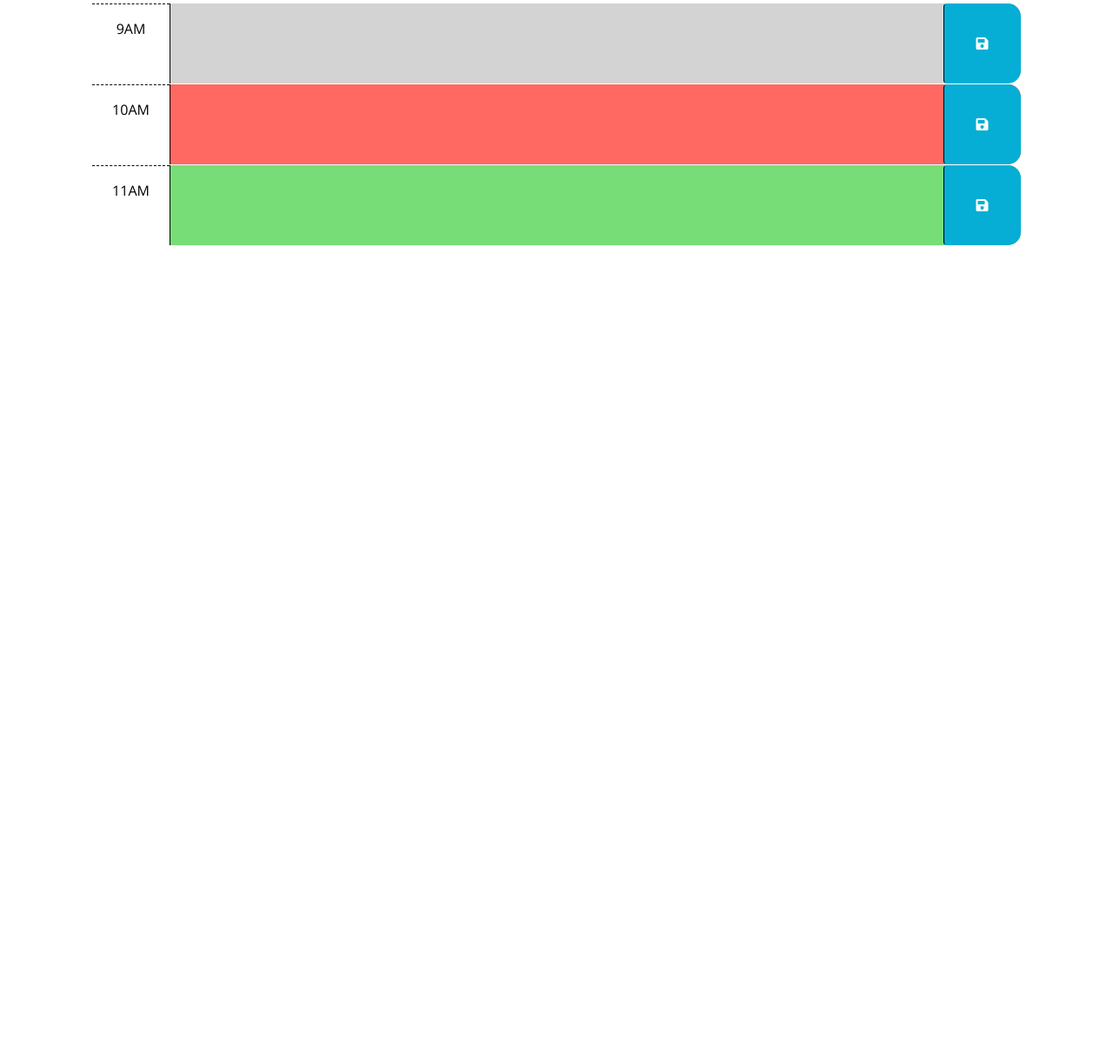
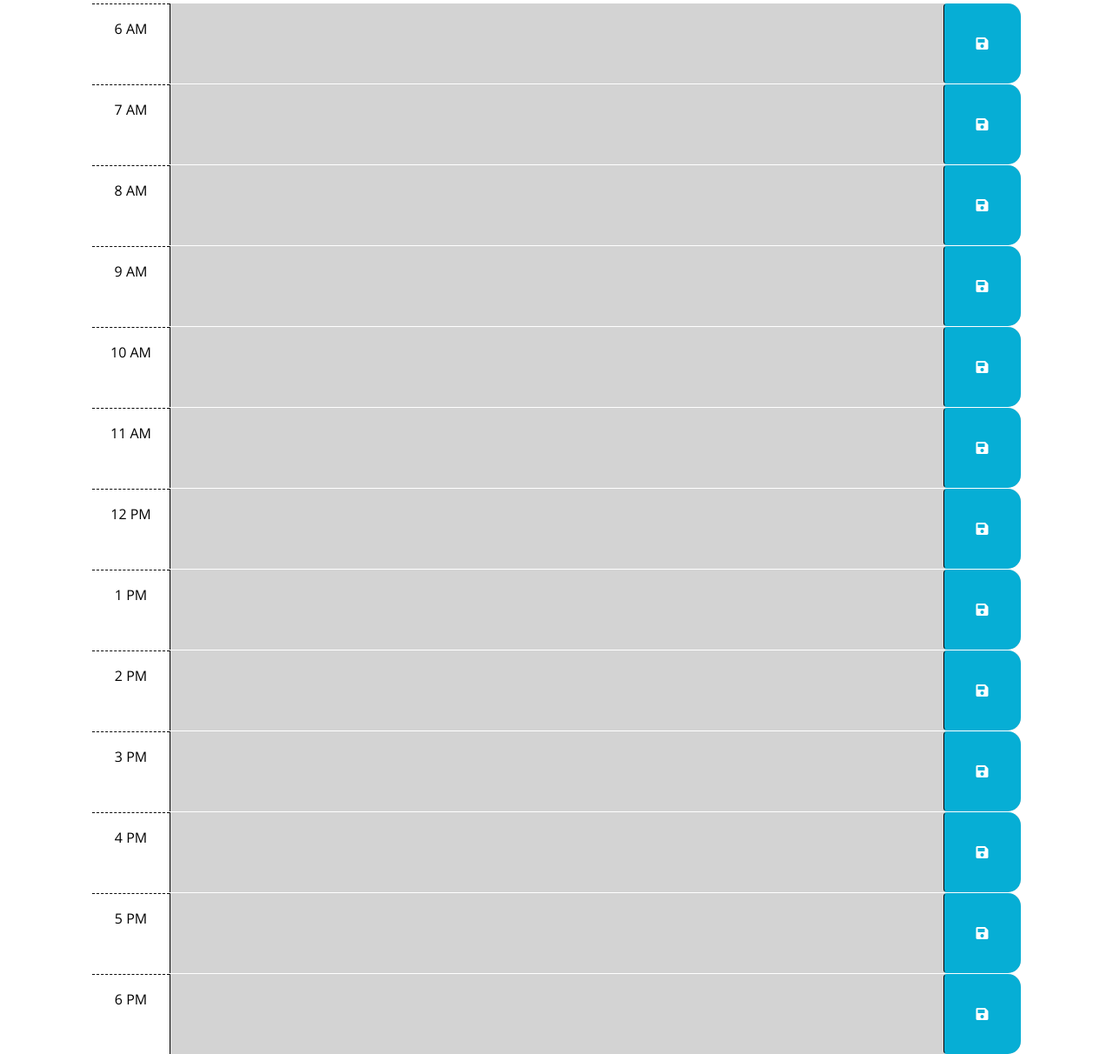
Before and after one commit to ebcoleman/daily-planner, a plain HTML site: page Develop/index.html in a window 1280 px wide. Shown: the part 253-1465 px from the top of the page at 87% size. Before the commit the page ends 800 px from the top, so only its background shows below. Drawn offline with nearby package versions, Linux system fonts and the light colour scheme.

Commit message:
added time blocks to html

```diff
--- a/Develop/index.html
+++ b/Develop/index.html
@@ -29,6 +29,129 @@
       <p id="currentDay" class="lead"></p>
     </header>
     <div class="container-lg px-5">
+
+      <div id="6-am" class="row time-block past">
+        <div class="col-2 col-md-1 hour text-center py-3">6 AM</div>
+        <textarea class="col-8 col-md-10 description" rows="3"> </textarea>
+        <button class="btn saveBtn col-2 col-md-1" aria-label="save">
+          <i class="fas fa-save" aria-hidden="true"></i>
+        </button>
+      </div>
+
+      <div id="7-am" class="row time-block past">
+        <div class="col-2 col-md-1 hour text-center py-3">7 AM</div>
+        <textarea class="col-8 col-md-10 description" rows="3"> </textarea>
+        <button class="btn saveBtn col-2 col-md-1" aria-label="save">
+          <i class="fas fa-save" aria-hidden="true"></i>
+        </button>
+      </div>
+
+      <div id="8-am" class="row time-block past">
+        <div class="col-2 col-md-1 hour text-center py-3">8 AM</div>
+        <textarea class="col-8 col-md-10 description" rows="3"> </textarea>
+        <button class="btn saveBtn col-2 col-md-1" aria-label="save">
+          <i class="fas fa-save" aria-hidden="true"></i>
+        </button>
+      </div>
+
+      <div id="9-am" class="row time-block past">
+        <div class="col-2 col-md-1 hour text-center py-3">9 AM</div>
+        <textarea class="col-8 col-md-10 description" rows="3"> </textarea>
+        <button class="btn saveBtn col-2 col-md-1" aria-label="save">
+          <i class="fas fa-save" aria-hidden="true"></i>
+        </button>
+      </div>
+
+      <div id="10-am" class="row time-block past">
+        <div class="col-2 col-md-1 hour text-center py-3">10 AM</div>
+        <textarea class="col-8 col-md-10 description" rows="3"> </textarea>
+        <button class="btn saveBtn col-2 col-md-1" aria-label="save">
+          <i class="fas fa-save" aria-hidden="true"></i>
+        </button>
+      </div>
+
+      <div id="11-am" class="row time-block past">
+        <div class="col-2 col-md-1 hour text-center py-3">11 AM</div>
+        <textarea class="col-8 col-md-10 description" rows="3"> </textarea>
+        <button class="btn saveBtn col-2 col-md-1" aria-label="save">
+          <i class="fas fa-save" aria-hidden="true"></i>
+        </button>
+      </div>
+
+      <div id="12-pm" class="row time-block past">
+        <div class="col-2 col-md-1 hour text-center py-3">12 PM</div>
+        <textarea class="col-8 col-md-10 description" rows="3"> </textarea>
+        <button class="btn saveBtn col-2 col-md-1" aria-label="save">
+          <i class="fas fa-save" aria-hidden="true"></i>
+        </button>
+      </div>
+
+      <div id="1-pm" class="row time-block past">
+        <div class="col-2 col-md-1 hour text-center py-3">1 PM</div>
+        <textarea class="col-8 col-md-10 description" rows="3"> </textarea>
+        <button class="btn saveBtn col-2 col-md-1" aria-label="save">
+          <i class="fas fa-save" aria-hidden="true"></i>
+        </button>
+      </div>
+
+      <div id="2-pm" class="row time-block past">
+        <div class="col-2 col-md-1 hour text-center py-3">2 PM</div>
+        <textarea class="col-8 col-md-10 description" rows="3"> </textarea>
+        <button class="btn saveBtn col-2 col-md-1" aria-label="save">
+          <i class="fas fa-save" aria-hidden="true"></i>
+        </button>
+      </div>
+
+      <div id="3-pm" class="row time-block past">
+        <div class="col-2 col-md-1 hour text-center py-3">3 PM</div>
+        <textarea class="col-8 col-md-10 description" rows="3"> </textarea>
+        <button class="btn saveBtn col-2 col-md-1" aria-label="save">
+          <i class="fas fa-save" aria-hidden="true"></i>
+        </button>
+      </div>
+
+      <div id="4-pm" class="row time-block past">
+        <div class="col-2 col-md-1 hour text-center py-3">4 PM</div>
+        <textarea class="col-8 col-md-10 description" rows="3"> </textarea>
+        <button class="btn saveBtn col-2 col-md-1" aria-label="save">
+          <i class="fas fa-save" aria-hidden="true"></i>
+        </button>
+      </div>
+
+      <div id="5-pm" class="row time-block past">
+        <div class="col-2 col-md-1 hour text-center py-3">5 PM</div>
+        <textarea class="col-8 col-md-10 description" rows="3"> </textarea>
+        <button class="btn saveBtn col-2 col-md-1" aria-label="save">
+          <i class="fas fa-save" aria-hidden="true"></i>
+        </button>
+      </div>
+
+      <div id="6-pm" class="row time-block past">
+        <div class="col-2 col-md-1 hour text-center py-3">6 PM</div>
+        <textarea class="col-8 col-md-10 description" rows="3"> </textarea>
+        <button class="btn saveBtn col-2 col-md-1" aria-label="save">
+          <i class="fas fa-save" aria-hidden="true"></i>
+        </button>
+      </div>
+
+
+      <!-- <div id="6-am" class="time-block">6 a.m.</div>
+      <div id="7-am" class="time-block"></div>
+      <div id="8-am" class="time-block"></div>
+      <div id="9-am" class="time-block"></div>
+      <div id="10-am" class="time-block"></div>
+      <div id="11-am" class="time-block"></div>
+      <div id="12-pm" class="time-block"></div>
+      <div id="1-pm" class="time-block"></div>
+      <div id="2-pm" class="time-block"></div>
+      <div id="3-pm" class="time-block"></div>
+      <div id="4-pm" class="time-block"></div>
+      <div id="5-pm" class="time-block"></div>
+      <div id="6-pm" class="time-block"></div>
+      <div id="7-pm" class="time-block"></div> -->
+
+
+
       <!-- Use class for "past", "present", and "future" to apply styles to the
         time-block divs accordingly. The javascript will need to do this by
         adding/removing these classes on each div by comparing the hour in the
@@ -39,32 +162,7 @@
         code is implemented.
         -->
 
-      <!-- Example of a past time block. The "past" class adds a gray background color. -->
-      <div id="hour-9" class="row time-block past">
-        <div class="col-2 col-md-1 hour text-center py-3">9AM</div>
-        <textarea class="col-8 col-md-10 description" rows="3"> </textarea>
-        <button class="btn saveBtn col-2 col-md-1" aria-label="save">
-          <i class="fas fa-save" aria-hidden="true"></i>
-        </button>
-      </div>
 
-      <!-- Example of a a present time block. The "present" class adds a red background color. -->
-      <div id="hour-10" class="row time-block present">
-        <div class="col-2 col-md-1 hour text-center py-3">10AM</div>
-        <textarea class="col-8 col-md-10 description" rows="3"> </textarea>
-        <button class="btn saveBtn col-2 col-md-1" aria-label="save">
-          <i class="fas fa-save" aria-hidden="true"></i>
-        </button>
-      </div>
-
-      <!-- Example of a future time block. The "future" class adds a green background color. -->
-      <div id="hour-11" class="row time-block future">
-        <div class="col-2 col-md-1 hour text-center py-3">11AM</div>
-        <textarea class="col-8 col-md-10 description" rows="3"> </textarea>
-        <button class="btn saveBtn col-2 col-md-1" aria-label="save">
-          <i class="fas fa-save" aria-hidden="true"></i>
-        </button>
-      </div>
 
     <script src="https://code.jquery.com/jquery-3.4.1.min.js"></script>
     <script
--- a/Develop/style.css
+++ b/Develop/style.css
@@ -18,6 +18,7 @@ textarea {
 
 .time-block {
   border-radius: 15px;
+  border:#000000;
 }
 
 .row {
```
Also changed, not shown: README.md.
